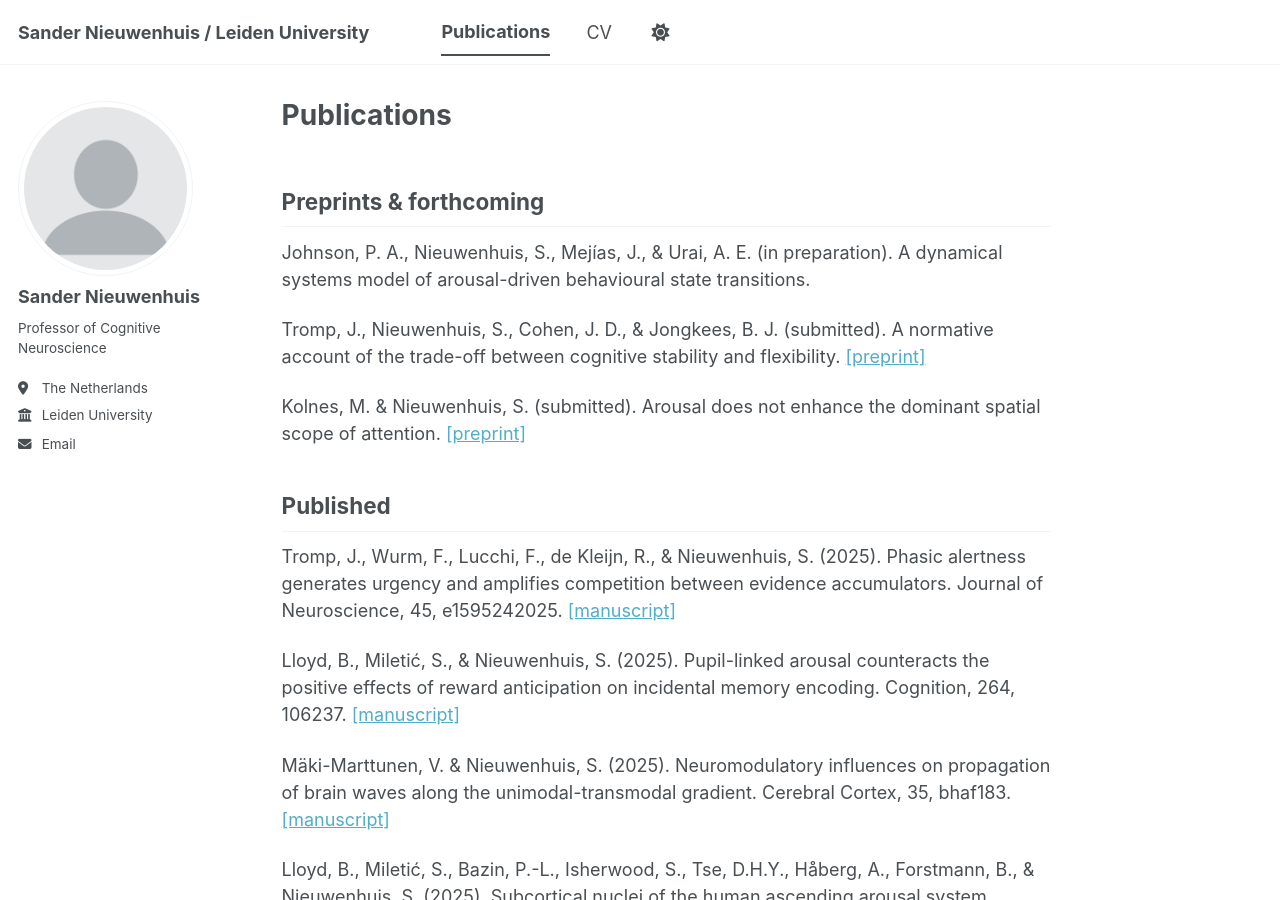
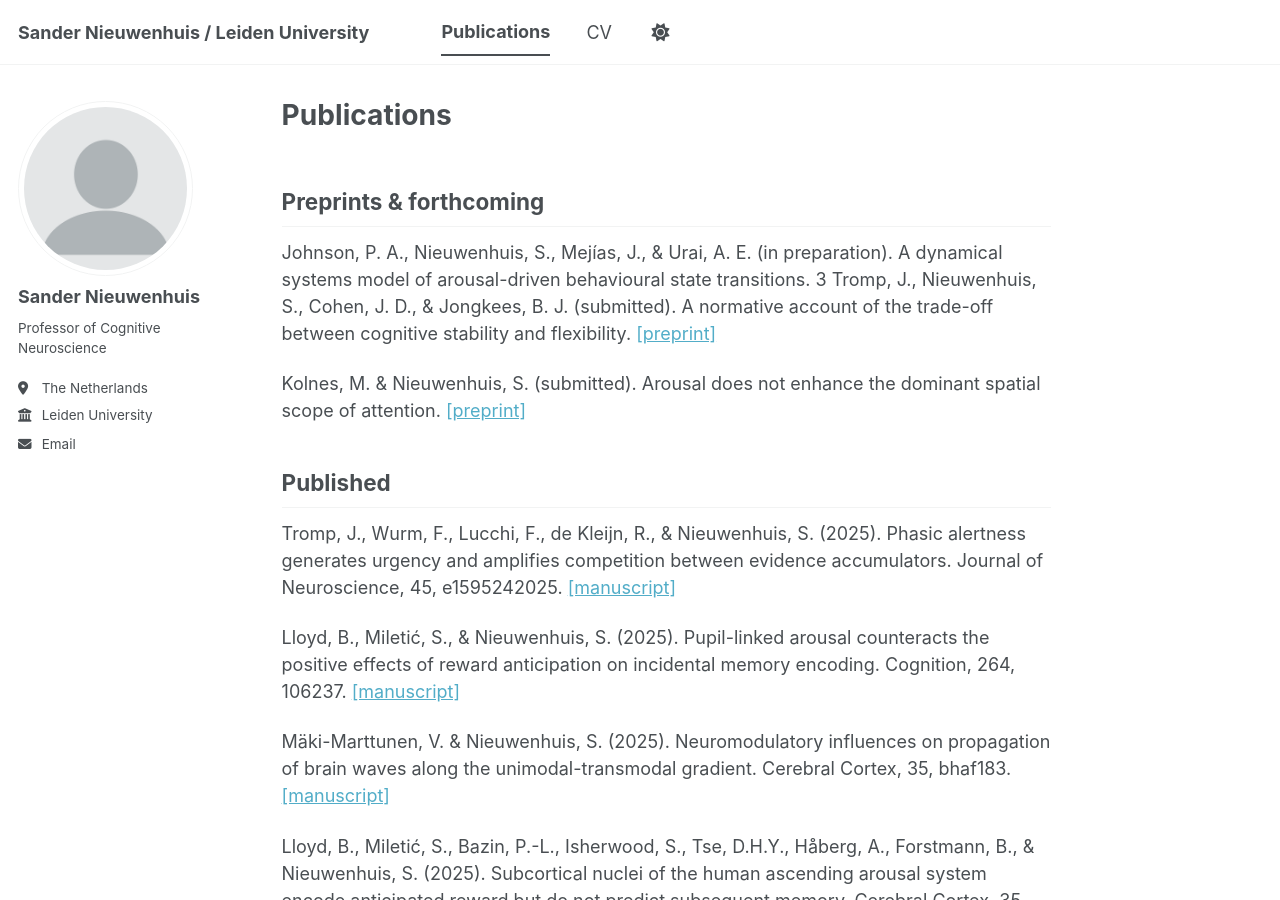
Before and after one commit to sander-nieuwenhuis/research, a Jekyll site: the page built from _pages/publications.md, in a window 1280 px wide and 900 px high. Built offline with Jekyll 4.4.1, drawn with Linux system fonts in a browser that asks for light colours; a script bundle is joined from its source files by our own code; library files that are not in the unit come from our copies; some of the changed text lies outside the part shown.

Commit message:
Update publications.md

```diff
--- a/_pages/publications.md
+++ b/_pages/publications.md
@@ -8,7 +8,7 @@ title:  "Publications"
 Preprints & forthcoming
 ------
 Johnson, P. A., Nieuwenhuis, S., Mejías, J., & Urai, A. E. (in preparation). A dynamical systems model of arousal-driven behavioural state transitions.
-
+3
 Tromp, J., Nieuwenhuis, S., Cohen, J. D., & Jongkees, B. J. (submitted). A normative account of the trade-off between cognitive stability and flexibility. [[preprint]](https://sander-nieuwenhuis.github.io/research/assets/pdfs/Tromp2025PsyrXiv.pdf)
 
 Kolnes, M. & Nieuwenhuis, S. (submitted). Arousal does not enhance the dominant spatial scope of attention. [[preprint]](https://osf.io/preprints/psyarxiv/3xeyb_v1)
```
Also changed, not shown: other parts of _pages/publications.md (+6 -0 lines).
